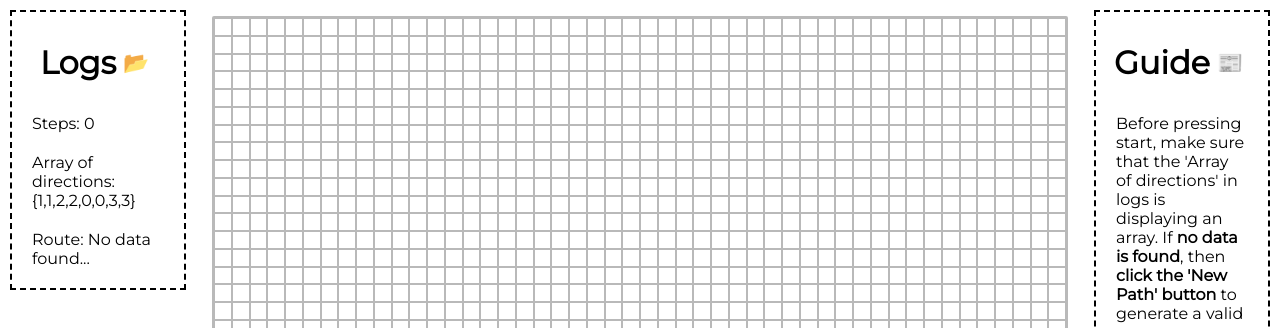
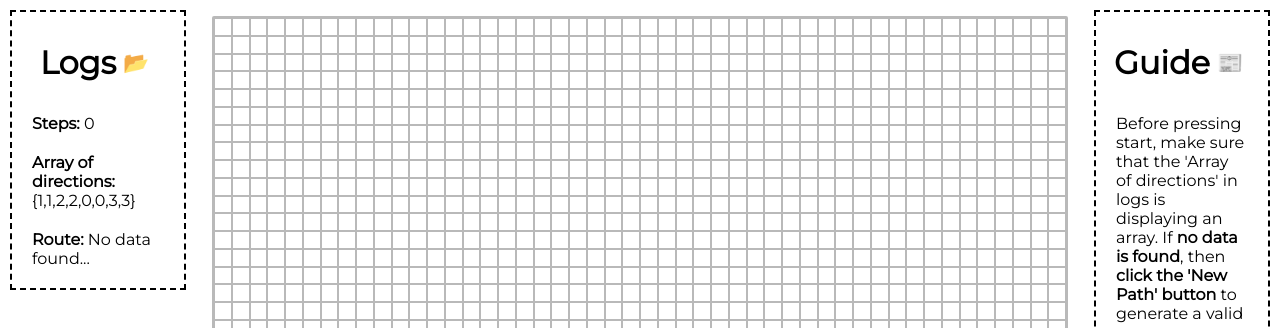
Before and after one commit to ibahm/loop-walker-react, a React (Create React App) app: page / in a window 1280 px wide. Shown: the top 328 px of the page. Built offline with nearby package versions, Linux system fonts and the light colour scheme.

Commit message:
Added bold to important information

```diff
--- a/src/components/Logs.js
+++ b/src/components/Logs.js
@@ -7,9 +7,9 @@ const Logs = ({count, visited, path}) => {
                 <h1>Logs</h1>
                 <span className="emoji" role="img" aria-label="open-file-folder">📂</span>
             </div>
-            <span className="logs-steps">Steps: {count}</span>
-            <span className="logs-results">Array of directions: {path.length > 0 ? `{${path}}` : "No data found..."}</span>
-            <span className="logs-visited">Route: {visited.length > 0 ? `{${visited}}` : "No data found..."}</span>
+            <span className="logs-steps"><b>Steps:</b> {count}</span>
+            <span className="logs-results"><b>Array of directions:</b> {path.length > 0 ? `{${path}}` : "No data found..."}</span>
+            <span className="logs-visited"><b>Route:</b> {visited.length > 0 ? `{${visited}}` : "No data found..."}</span>
         </div>
     )
 }
```
